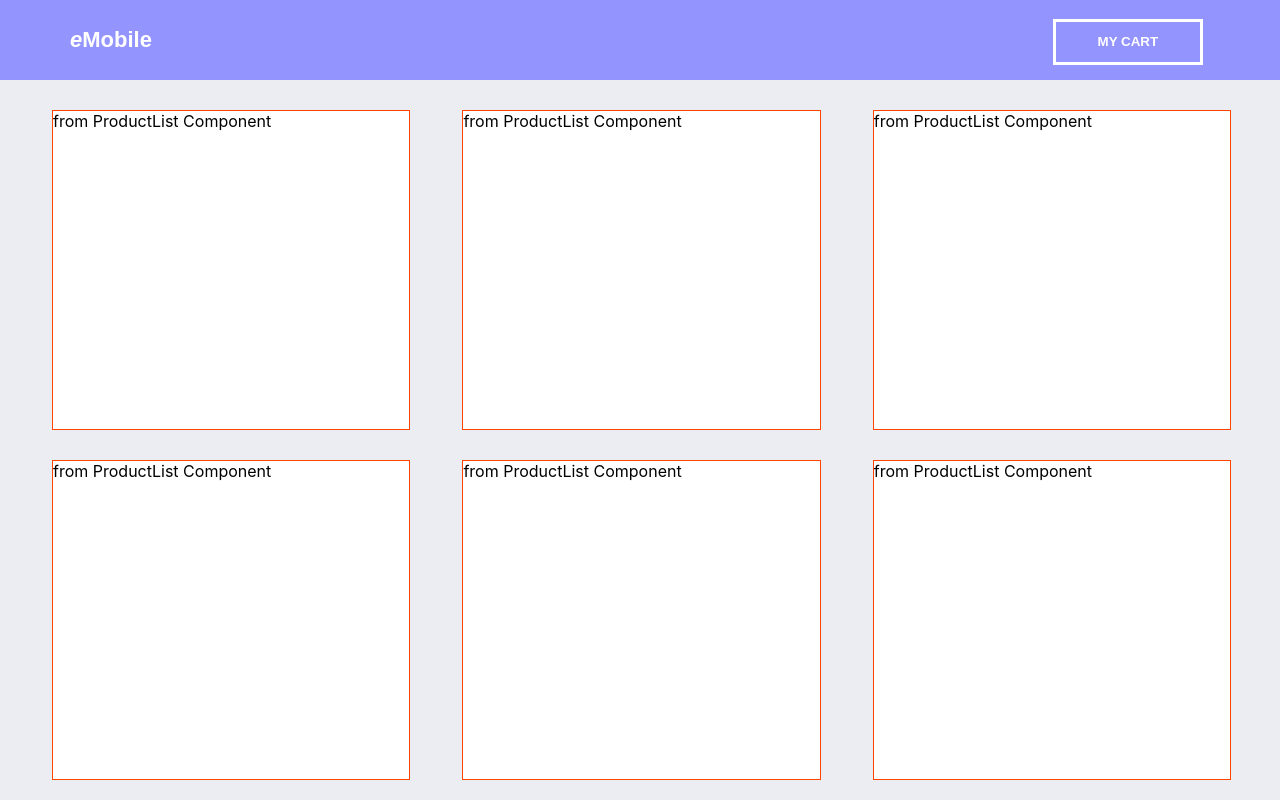
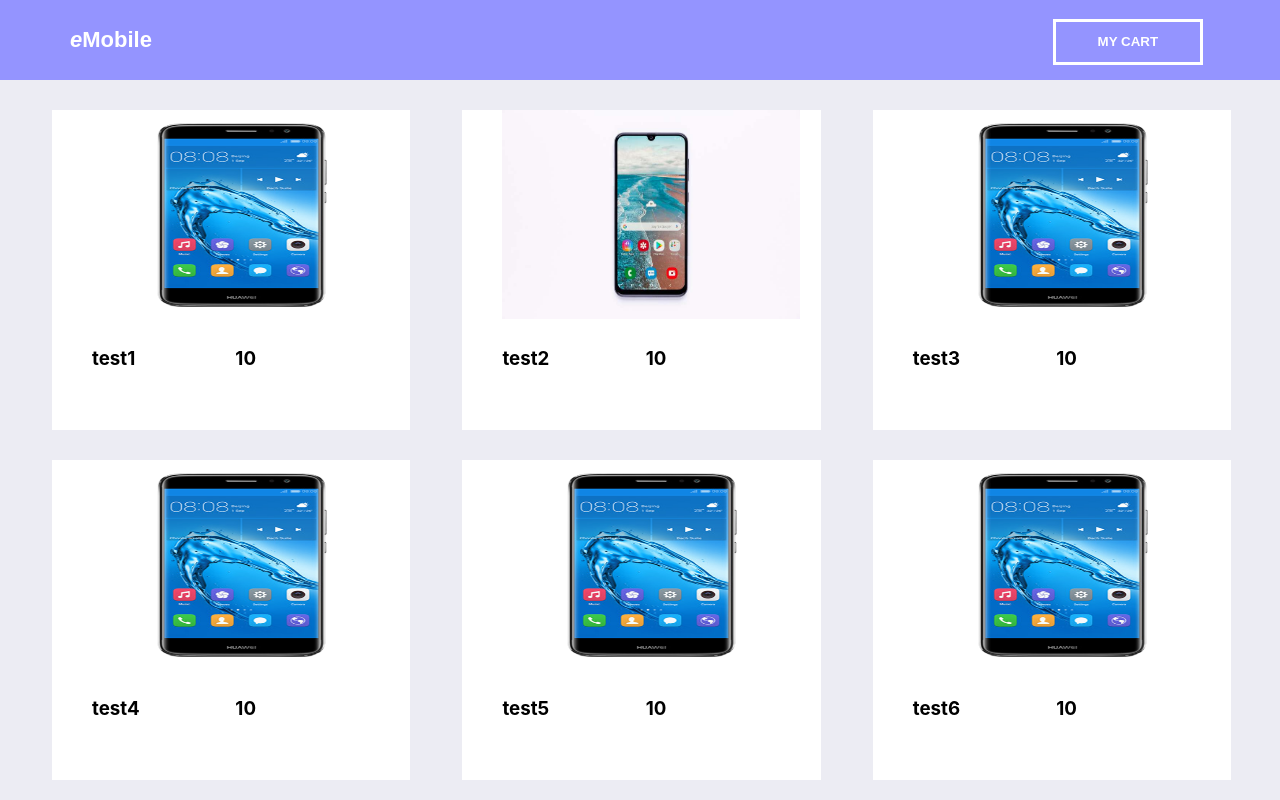
Before and after one commit to YogeshMishra88/eshop, a React (Create React App) app: page / in a window 1280 px wide. Shown: the top 800 px of the page. Built offline with nearby package versions, Linux system fonts and the light colour scheme.

Commit message:
worked on product list UI

```diff
--- a/src/App.css
+++ b/src/App.css
@@ -47,9 +47,36 @@
  .box{
     width: 28%;
     height: 320px;
-    border: 1px solid orangered;
+    /*border: 1px solid orangered;*/
     display: inline-block;
     margin-left: 52px;
     margin-top: 30px;
     background-color: #fff;
  }
+ .cart{
+  width: 80%;
+  height: 211px;
+  margin-left: 40px;
+  /*border: 1px solid red;*/
+ }
+
+ .cart img{
+  width: 298px;
+  height: 209px;
+ }
+
+ .cartRow{
+   width: 80%;
+   height: 50px;
+   /*border: 1px solid green;*/
+   margin-left: 40px;
+   margin-top: 26px;
+ }
+ .title{
+   width: 49%;
+   float: left;
+ }
+ .price{
+   width:50%;
+   float: right;
+ }
--- a/src/component/product.js
+++ b/src/component/product.js
@@ -16,7 +16,7 @@ class Product extends Component {
             <div className="container">
             {
                 this.state.Products.map(item=>{
-                return <ProductList data={item}></ProductList>
+                return <ProductList key={item.id} data={item}></ProductList>
                 })
             }
             </div>
--- a/src/component/productlist.js
+++ b/src/component/productlist.js
@@ -3,9 +3,17 @@ import React,{Component} from 'react';
 class ProductList extends Component {
     render(){
         console.log(this.props)
+        const {img,title,price}=this.props.data;
+        console.log(img);
         return (
             <div className="box">
-                from ProductList Component
+                <div className="cart">
+                    <img src={img} alt="productimage"></img>
+                </div>
+                <div className="cartRow">
+                    <div className="title"><h3>{title}</h3></div>
+                    <div className="price"><h3>{price}</h3></div>
+                </div>
             </div>
         )
     }
--- a/src/data.js
+++ b/src/data.js
@@ -13,7 +13,7 @@ export const storeProducts=[
     {
         id:2,
         title:"test2",
-        img:"img/product-2.png",
+        img:"img/product-2.jpeg",
         price:10,
         company:"demo",
         info:"information about product details",
@@ -24,7 +24,7 @@ export const storeProducts=[
     {
         id:3,
         title:"test3",
-        img:"img/product-3.png",
+        img:"img/product-1.png",
         price:10,
         company:"demo",
         info:"information about product details",
@@ -35,7 +35,7 @@ export const storeProducts=[
     {
         id:4,
         title:"test4",
-        img:"img/product-4.png",
+        img:"img/product-1.png",
         price:10,
         company:"demo",
         info:"information about product details",
@@ -46,7 +46,7 @@ export const storeProducts=[
     {
         id:5,
         title:"test5",
-        img:"img/product-5.png",
+        img:"img/product-1.png",
         price:10,
         company:"demo",
         info:"information about product details",
```
Also changed, not shown: public/img/product-1.png (added), public/img/product-2.jpeg (added).
